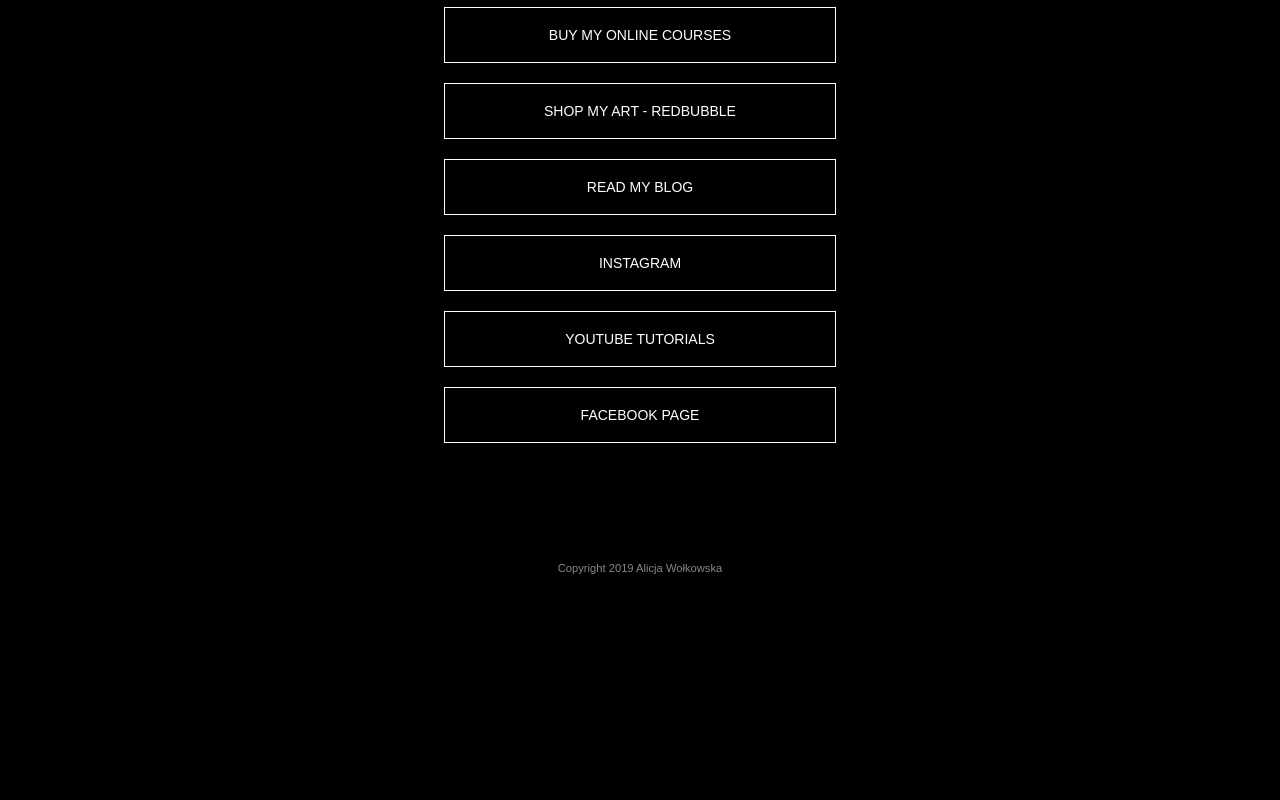
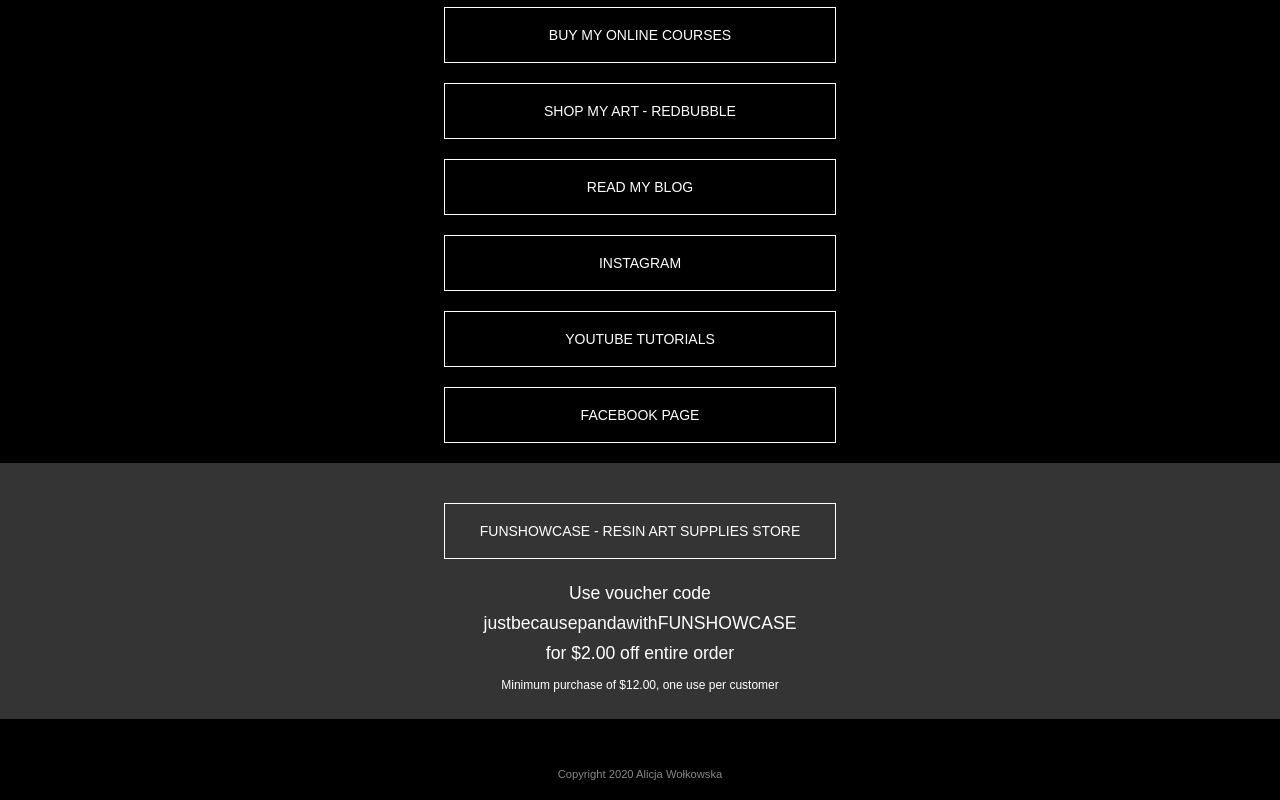
Before and after one commit to arisaktos/justbecausepanda, a plain HTML site: page index.html in a window 1280 px wide. Shown: the part 424-1224 px from the top of the page. Before the commit the page ends 998 px from the top, so only its background shows below. Drawn offline with nearby package versions, Linux system fonts and the light colour scheme.

Commit message:
adding store

```diff
--- a/css/main.css
+++ b/css/main.css
@@ -24,7 +24,7 @@ header{
 footer{
     text-align: center;
     color: #878787;
-    padding-top: 100px;
+        padding: 50px 0px 20px;
     font-size: 0.7rem;
 
 }
@@ -44,6 +44,23 @@ footer{
 
 }
 
+.funshowcase{
+    color: white;
+    line-height: 1.7;
+    font-size: 1.1rem;
+
+}
+
+.funshowcase span{
+    font-size: 12px;
+}
+
+.funshowcase-box{
+    background-color: #343434;
+    padding: 20px 0;
+
+}
+
 .middle-links{text-align: center;
     width: 100%;}
 
--- a/index.html
+++ b/index.html
@@ -27,10 +27,17 @@
        <a href="https://www.youtube.com/c/justbecausepanda"> Youtube tutorials</a>
        <a href="https://www.facebook.com/justbecausepanda"> Facebook page</a>
 
+       <div class="funshowcase-box">
+       <a href="https://www.funshowcase.com/">Funshowcase - resin art supplies store</a>
+
+      <p class="funshowcase"> Use voucher code<br /> justbecausepandawithFUNSHOWCASE<br /> for $2.00 off entire order<br />
+       <span>Minimum purchase of $12.00, one use per customer</span></p>
+       </div>
+
   </section>
 
     	<footer>
-		<p>Copyright 2019 Alicja Wołkowska</p>
+		<p>Copyright 2020 Alicja Wołkowska</p>
 	</footer>
 
     <script
```
